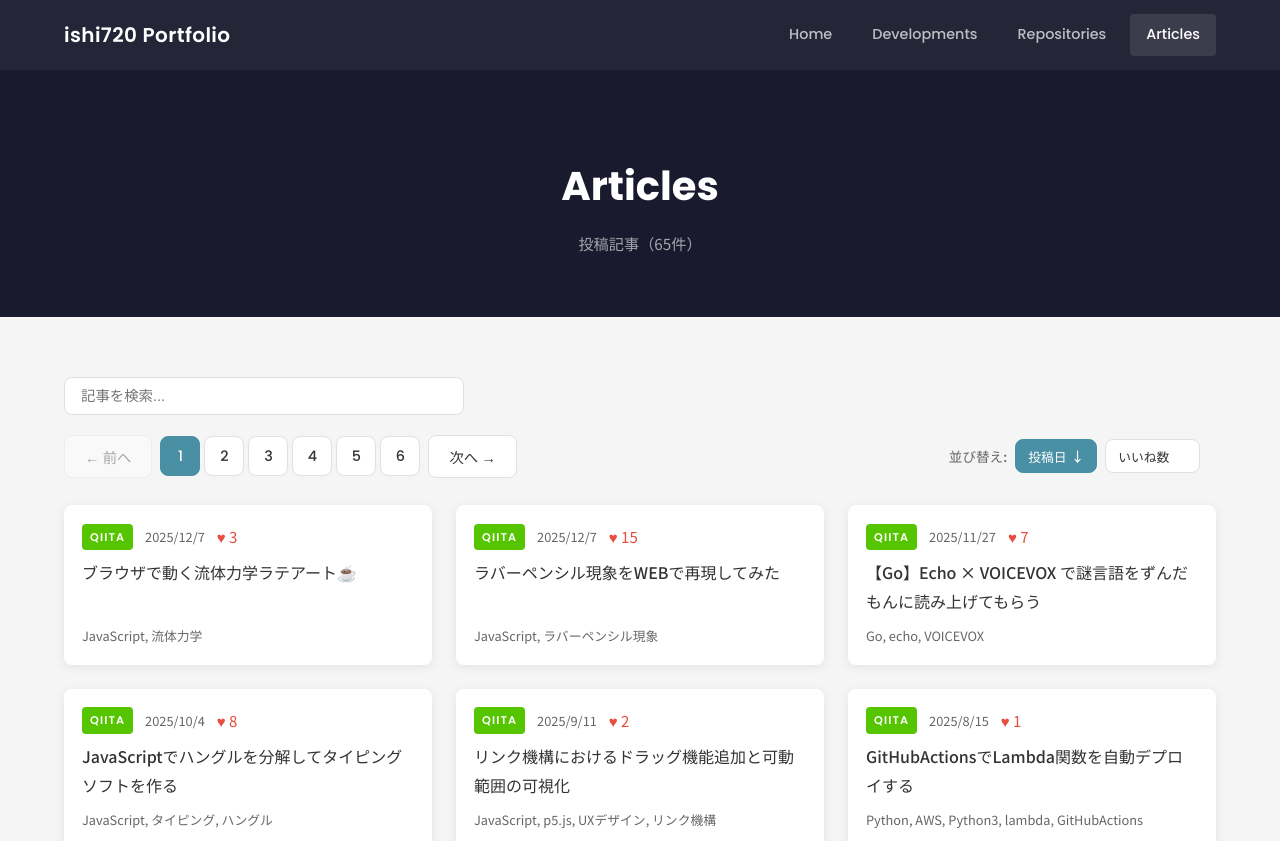
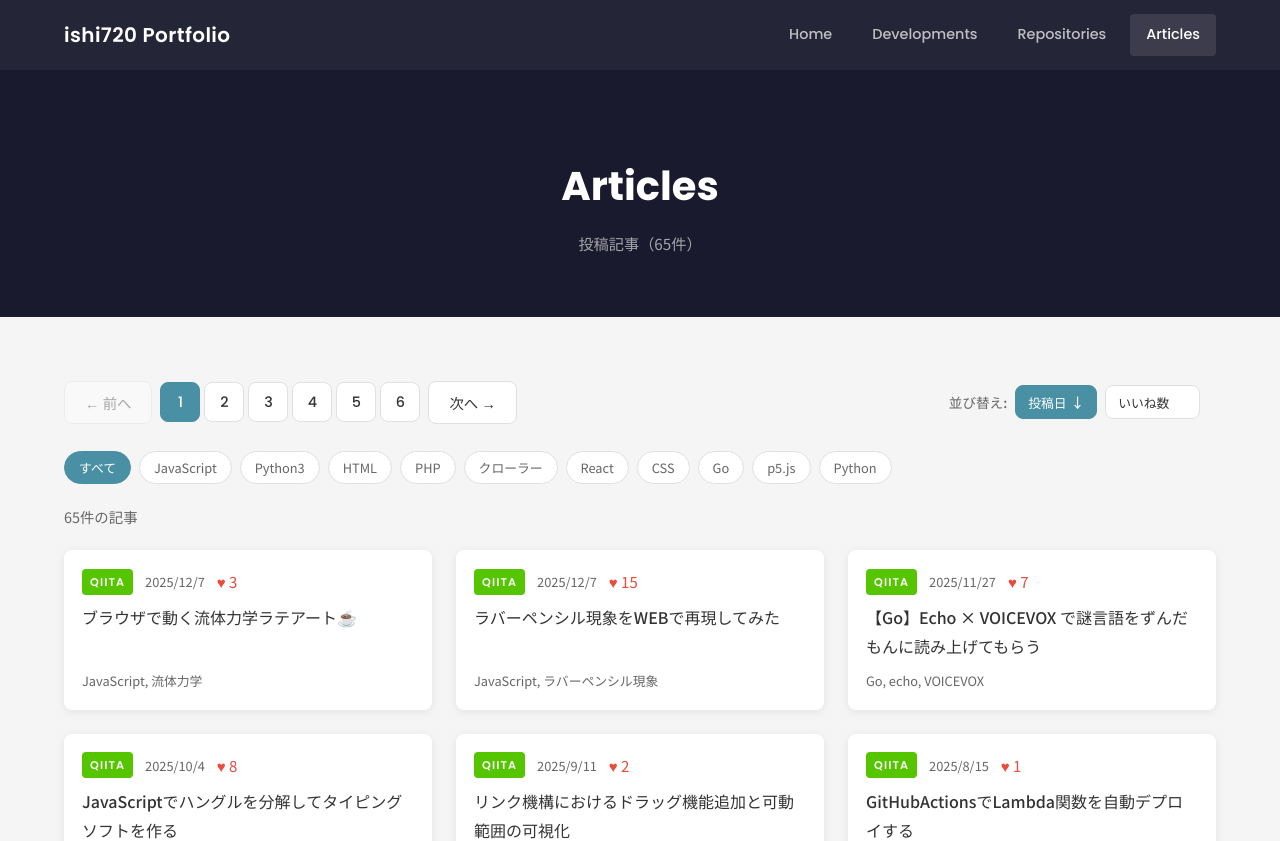
Before and after one commit to ishi720/portfolio, a Nuxt app: page /articles in a window 1280 px wide. Shown: the top 841 px of the page. Built offline with nearby package versions, Linux system fonts and the light colour scheme.

Commit message:
タグフィルターをコンポーネント化

```diff
--- a/assets/scss/main.scss
+++ b/assets/scss/main.scss
@@ -725,119 +725,6 @@ img {
     }
 }
 
-// npm Section
-.npm-section {
-  padding: 60px 0 40px;
-}
-
-.npm-grid {
-  display: grid;
-  grid-template-columns: repeat(auto-fill, minmax(340px, 1fr));
-  gap: 24px;
-}
-
-.npm-card {
-  background: #fff;
-  border-radius: 8px;
-  padding: 24px;
-  box-shadow: 0 2px 10px rgba(0, 0, 0, 0.08);
-  transition: all 0.3s ease;
-  display: flex;
-  flex-direction: column;
-  border-left: 4px solid #cb3837;
-
-  &:hover {
-    transform: translateY(-4px);
-    box-shadow: 0 8px 30px rgba(0, 0, 0, 0.12);
-  }
-}
-
-.npm-header {
-  display: flex;
-  align-items: center;
-  gap: 16px;
-  margin-bottom: 16px;
-}
-
-.npm-icon {
-  width: 48px;
-  height: 48px;
-  flex-shrink: 0;
-
-  img {
-    width: 100%;
-    height: 100%;
-    object-fit: contain;
-  }
-}
-
-.npm-info {
-  display: flex;
-  flex-direction: column;
-  gap: 4px;
-}
-
-.npm-name {
-  font-family: 'Poppins', sans-serif;
-  font-size: 1.2rem;
-  font-weight: 600;
-  color: #333;
-  margin: 0;
-}
-
-.npm-version {
-  font-family: 'Poppins', sans-serif;
-  font-size: 0.8rem;
-  color: #666;
-  background: #f5f5f5;
-  padding: 2px 8px;
-  border-radius: 4px;
-  width: fit-content;
-}
-
-.npm-desc {
-  font-size: 0.9rem;
-  color: #666;
-  line-height: 1.6;
-  margin-bottom: 16px;
-  flex: 1;
-}
-
-.npm-footer {
-  display: flex;
-  justify-content: space-between;
-  align-items: center;
-  flex-wrap: wrap;
-  gap: 12px;
-}
-
-.npm-techs {
-  display: flex;
-  flex-wrap: wrap;
-  gap: 6px;
-}
-
-.npm-stats {
-  display: flex;
-  align-items: center;
-  gap: 8px;
-}
-
-.npm-downloads {
-  font-size: 0.8rem;
-  color: #666;
-  background: #f5f5f5;
-  padding: 4px 10px;
-  border-radius: 20px;
-}
-
-// Responsive
-@media (max-width: 768px) {
-  .npm-grid {
-    grid-template-columns: 1fr;
-  }
-}
-
 // Pagination Wrapper (contains pagination + sort)
 .pagination-wrapper {
     display: flex;
@@ -846,6 +733,37 @@ img {
     gap: 16px;
     margin-bottom: 24px;
     flex-wrap: wrap;
+}
+
+// Tag Filter
+.tag-filter {
+    display: flex;
+    flex-wrap: wrap;
+    gap: 8px;
+    margin-bottom: 20px;
+}
+
+.tag-filter-btn {
+    font-family: $font-ja;
+    font-size: 0.8rem;
+    padding: 6px 14px;
+    border: 1px solid $border;
+    border-radius: 20px;
+    background: $card-bg;
+    color: $text-light;
+    cursor: pointer;
+    transition: $transition;
+
+    &:hover {
+        border-color: $primary;
+        color: $primary;
+    }
+
+    &.active {
+        background: $primary;
+        border-color: $primary;
+        color: $text-white;
+    }
 }
 
 // Sort Controls
@@ -1117,4 +1035,8 @@ img {
         padding: 5px 10px;
         font-size: 0.75rem;
     }
+
+    .tag-filter {
+        justify-content: center;
+    }
 }
--- /dev/null
+++ b/components/TagFilter.vue
@@ -0,0 +1,32 @@
+<template>
+  <div v-if="tags.length > 0" class="tag-filter">
+    <button
+      class="tag-filter-btn"
+      :class="{ active: modelValue === '' }"
+      @click="$emit('update:modelValue', '')"
+    >
+      すべて
+    </button>
+    <button
+      v-for="tag in tags"
+      :key="tag"
+      class="tag-filter-btn"
+      :class="{ active: modelValue === tag }"
+      @click="$emit('update:modelValue', modelValue === tag ? '' : tag)"
+    >
+      {{ tag }}
+    </button>
+  </div>
+</template>
+
+<script setup lang="ts">
+interface Props {
+  modelValue: string
+  tags: string[]
+}
+
+defineProps<Props>()
+defineEmits<{
+  'update:modelValue': [value: string]
+}>()
+</script>
--- a/pages/articles.vue
+++ b/pages/articles.vue
@@ -9,14 +9,9 @@
 
     <section class="articles-section">
       <div class="container">
-        <!-- 検索 + ページネーション + ソート機能 -->
-        <div class="controls-wrapper">
-          <SearchBox
-            v-model="searchQuery"
-            placeholder="記事を検索..."
-          />
 
-          <div class="pagination-sort-wrapper">
+        <!-- ページネーション + ソート機能 -->
+        <div class="pagination-wrapper">
           <Pagination
             v-model="currentPage"
             :total-pages="totalPages"
@@ -25,12 +20,18 @@
           <SortControls
             v-model="sortState"
             :options="sortOptions"
+            @update:model-value="onSortChange"
           />
         </div>
-        </div>
+
+        <!-- タグフィルター -->
+        <TagFilter
+          v-model="selectedTag"
+          :tags="popularTags"
+        />
 
         <!-- 検索結果件数 -->
-        <p v-if="searchQuery" class="result-count">{{ filteredArticles.length }}件の記事</p>
+        <p class="result-count">{{ filteredArticles.length }}件の記事</p>
 
         <!-- 記事一覧 -->
         <div class="articles-grid">
@@ -74,8 +75,8 @@ const { article_platforms } = usePortfolio()
 const articles = ref<Article[]>([])
 const perPage = 12
 
-// 検索クエリ
-const searchQuery = ref('')
+// フィルター用のstate
+const selectedTag = ref('')
 
 // ソートオプション
 const sortOptions: SortOption[] = [
@@ -104,17 +105,34 @@ onMounted(async () => {
   articles.value = await $fetch('/data/combined_articles.json')
 })
 
+// タグを配列として取得するヘルパー関数
+const getArticleTags = (tags: string): string[] => {
+  if (!tags) return []
+  return tags.split(',').map(tag => tag.trim()).filter(tag => tag.length > 0)
+}
+
+// 人気のタグ（使用回数が多い上位10件）
+const popularTags = computed(() => {
+  const tagCount: Record<string, number> = {}
+  articles.value.forEach(article => {
+    getArticleTags(article.tags).forEach(tag => {
+      tagCount[tag] = (tagCount[tag] || 0) + 1
+    })
+  })
+  return Object.entries(tagCount)
+    .sort((a, b) => b[1] - a[1])
+    .slice(0, 10)
+    .map(([tag]) => tag)
+})
+
 // フィルタリングされた記事一覧
 const filteredArticles = computed(() => {
   let result = [...articles.value]
 
-  // 検索フィルター
-  if (searchQuery.value) {
-    const query = searchQuery.value.toLowerCase()
+  // タグフィルター
+  if (selectedTag.value) {
     result = result.filter(article =>
-      article.title.toLowerCase().includes(query) ||
-      (article.tags && article.tags.toLowerCase().includes(query)) ||
-      article.source.toLowerCase().includes(query)
+      getArticleTags(article.tags).includes(selectedTag.value)
     )
   }
 
@@ -140,12 +158,19 @@ const paginatedArticles = computed(() => {
   return filteredArticles.value.slice(start, end)
 })
 
-// フィルター・ソート変更時は1ページ目に戻る
-watch([searchQuery, sortState], () => {
+// ソート変更時は1ページ目に戻る
+const onSortChange = () => {
   if (currentPage.value !== 1) {
     currentPage.value = 1
   }
-}, { deep: true })
+}
+
+// フィルター変更時は1ページ目に戻る
+watch(selectedTag, () => {
+  if (currentPage.value !== 1) {
+    currentPage.value = 1
+  }
+})
 
 const formatDate = (dateStr: string) => {
   const date = new Date(dateStr)
@@ -154,32 +179,9 @@ const formatDate = (dateStr: string) => {
 </script>
 
 <style lang="scss" scoped>
-.controls-wrapper {
-  display: flex;
-  flex-direction: column;
-  gap: 16px;
-  margin-bottom: 24px;
-}
-
-.pagination-sort-wrapper {
-  display: flex;
-  align-items: center;
-  justify-content: space-between;
-  gap: 16px;
-  flex-wrap: wrap;
-}
-
 .result-count {
   font-size: 0.9rem;
   color: #666;
   margin-bottom: 20px;
 }
-
-@media (max-width: 768px) {
-  .pagination-sort-wrapper {
-    flex-direction: column;
-    align-items: stretch;
-    gap: 12px;
-  }
-}
 </style>
--- a/pages/repositories.vue
+++ b/pages/repositories.vue
@@ -25,24 +25,10 @@
         </div>
 
         <!-- タグフィルター -->
-        <div v-if="allTags.length > 0" class="tag-filter">
-          <button
-            class="tag-filter-btn"
-            :class="{ active: selectedTag === '' }"
-            @click="selectedTag = ''"
-          >
-            すべて
-          </button>
-          <button
-            v-for="tag in popularTags"
-            :key="tag"
-            class="tag-filter-btn"
-            :class="{ active: selectedTag === tag }"
-            @click="selectedTag = selectedTag === tag ? '' : tag"
-          >
-            {{ tag }}
-          </button>
-        </div>
+        <TagFilter
+          v-model="selectedTag"
+          :tags="popularTags"
+        />
 
         <!-- 検索結果件数 -->
         <p class="result-count">{{ filteredRepos.length }}件のリポジトリ</p>
@@ -253,35 +239,6 @@ const formatDate = (dateStr: string) => {
   flex-wrap: wrap;
 }
 
-.tag-filter {
-  display: flex;
-  flex-wrap: wrap;
-  gap: 8px;
-  margin-bottom: 20px;
-}
-
-.tag-filter-btn {
-  font-size: 0.8rem;
-  padding: 6px 14px;
-  border: 1px solid #e0e0e0;
-  border-radius: 20px;
-  background: #fff;
-  color: #666;
-  cursor: pointer;
-  transition: all 0.3s ease;
-
-  &:hover {
-    border-color: #4a90a4;
-    color: #4a90a4;
-  }
-
-  &.active {
-    background: #4a90a4;
-    border-color: #4a90a4;
-    color: #fff;
-  }
-}
-
 .result-count {
   font-size: 0.9rem;
   color: #666;
@@ -397,9 +354,5 @@ const formatDate = (dateStr: string) => {
   .repos-grid {
     grid-template-columns: 1fr;
   }
-
-  .tag-filter {
-    justify-content: center;
-  }
 }
 </style>
```
Lines whose indentation alone changed are shown as unchanged.
